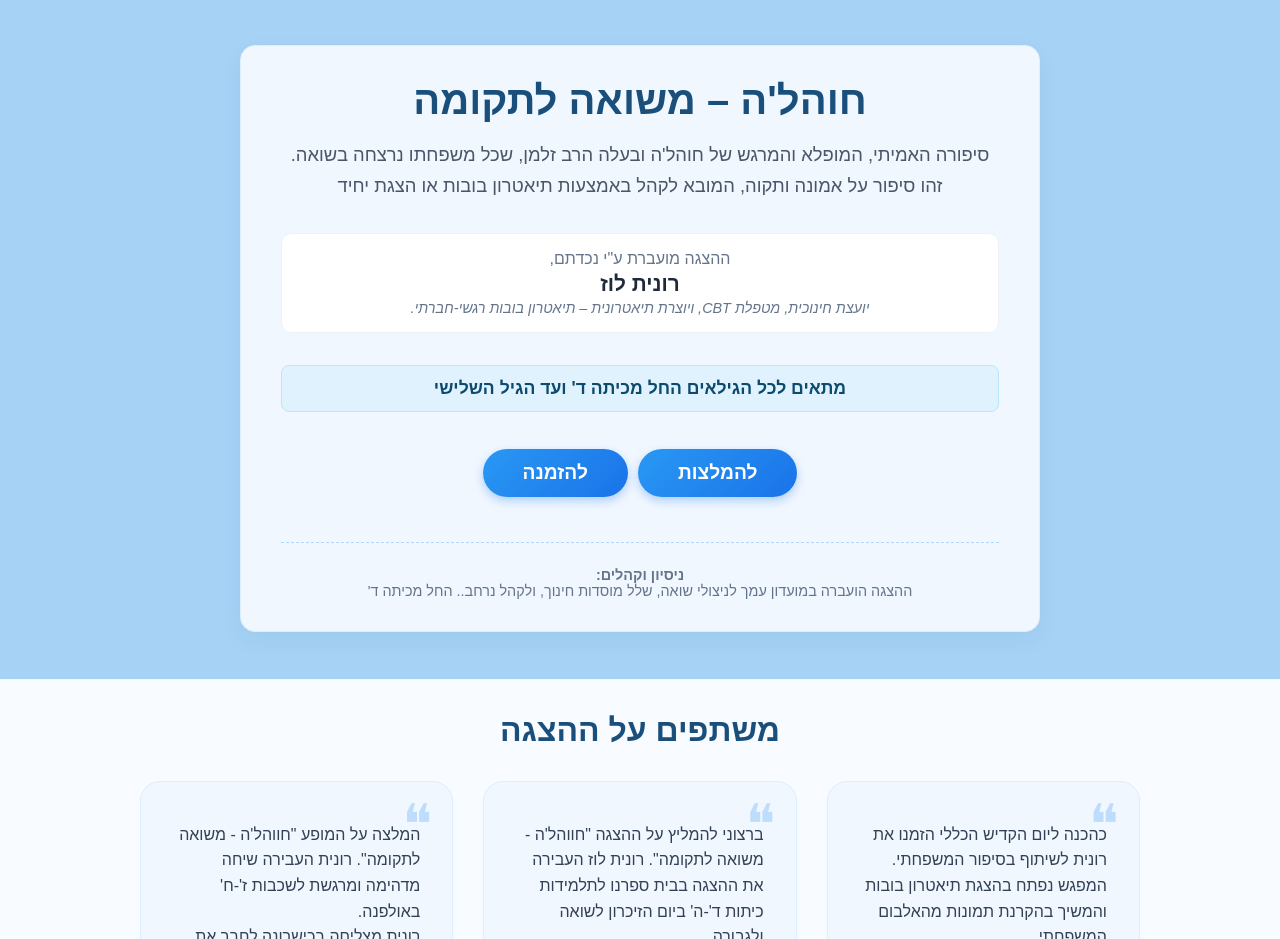
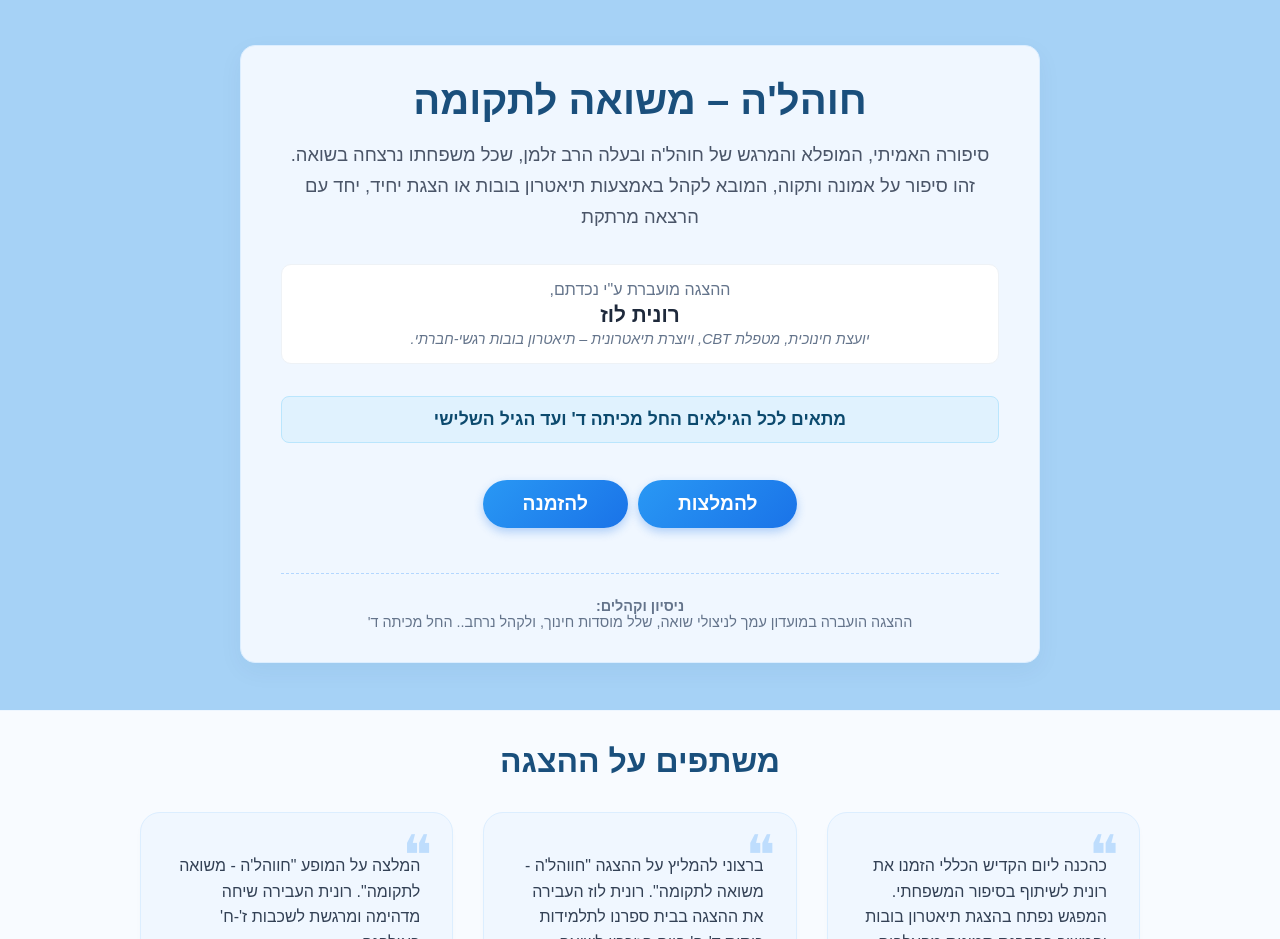
Before and after one commit to dvirluz99/tiatronit-site, a Next.js app: page /show/p1 in a window 1280 px wide. Shown: the part 780-1719 px from the top of the page. Built offline with nearby package versions, Linux system fonts and the light colour scheme.

Commit message:
add text for present Huale

```diff
--- a/data/presentations.js
+++ b/data/presentations.js
@@ -125,7 +125,7 @@ export const showData = {
         textUnderImg2: 'ההעברת ההצגה במתכונת הצגת יחיד',
         showData: {
             title: "חוהל'ה – משואה לתקומה",
-            description: "סיפורה האמיתי, המופלא והמרגש של חוהל'ה ובעלה הרב זלמן, שכל משפחתו נרצחה בשואה. זהו סיפור על אמונה ותקוה, המובא לקהל באמצעות תיאטרון בובות או הצגת יחיד",
+            description: "סיפורה האמיתי, המופלא והמרגש של חוהל'ה ובעלה הרב זלמן, שכל משפחתו נרצחה בשואה. זהו סיפור על אמונה ותקוה, המובא לקהל באמצעות תיאטרון בובות או הצגת יחיד, יחד עם הרצאה מרתקת",
             creatorIntro: "ההצגה מועברת ע\"י נכדתם,",
             creatorName: "רונית לוז",
             creatorCredentials: "יועצת חינוכית, מטפלת CBT, ויוצרת תיאטרונית – תיאטרון בובות רגשי-חברתי.",
```
